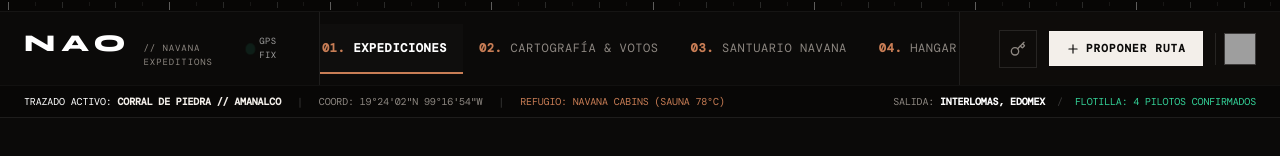
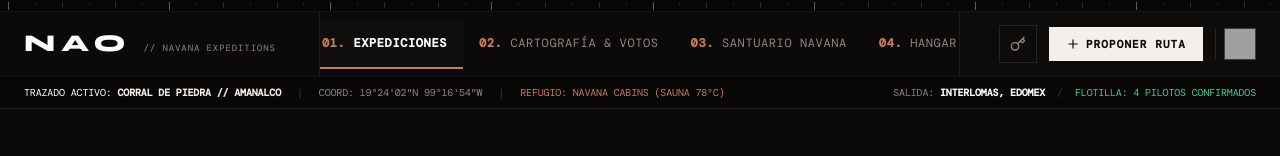
Before and after one commit to patomartin01/nao-club, a Next.js app: page / in a window 1280 px wide. Shown: the top 156 px of the page. Built offline with nearby package versions, Linux system fonts and the light colour scheme; grey boxes are pictures that could not be loaded; a web font is replaced by a local one.

Commit message:
fix(ui): remove GPS FIX status badge from navbar

```diff
--- a/src/components/Navbar.tsx
+++ b/src/components/Navbar.tsx
@@ -54,11 +54,6 @@ export const Navbar: React.FC<NavbarProps> = ({
               // NAVANA EXPEDITIONS
             </span>
           </div>
-
-          <span className="flex items-center gap-1.5 font-mono text-[9px] uppercase tracking-wider text-earth">
-            <span className="w-1.5 h-1.5 rounded-full bg-emerald-400 animate-ping" />
-            <span className="text-white/60">GPS FIX</span>
-          </span>
         </div>
 
         {/* Cell 2: Editorial Navigation Numbers */}
```
